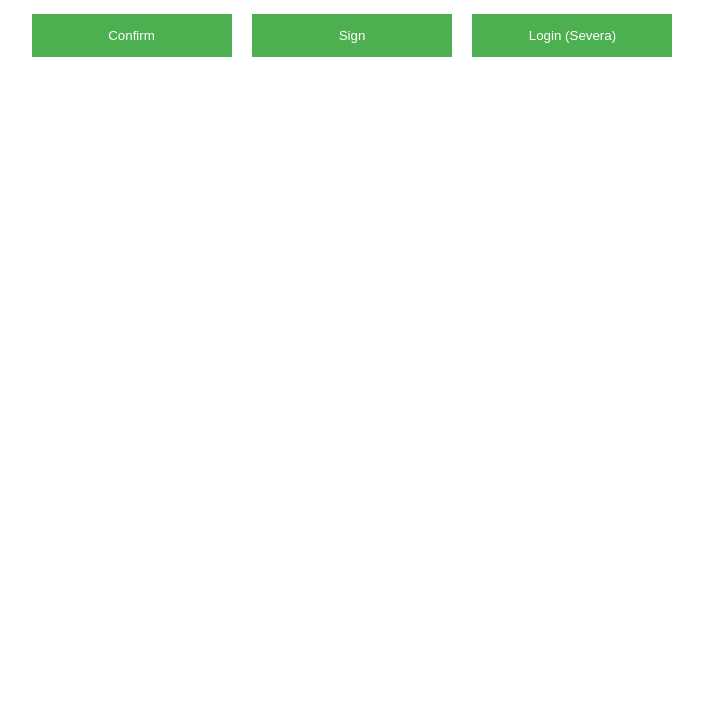
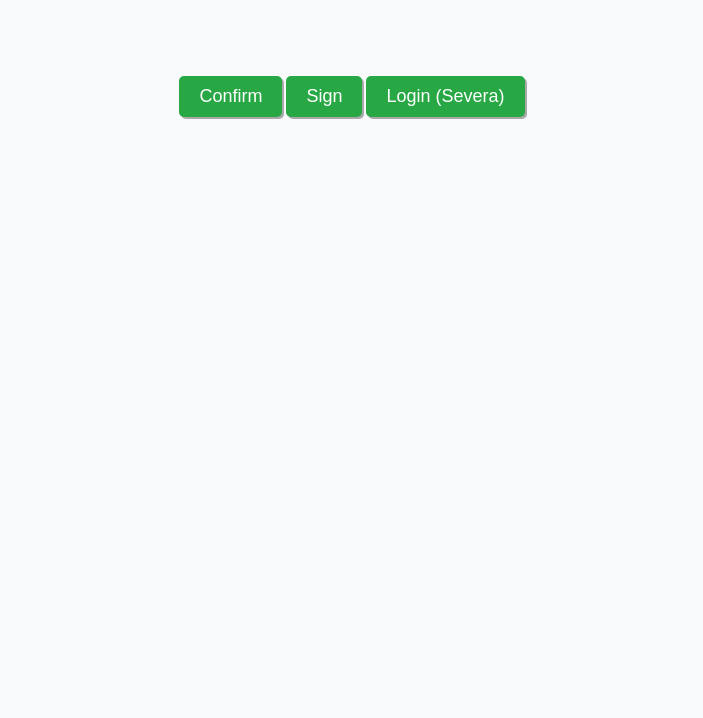
Before and after one commit to Vesku2000/Visma, a plain HTML site: page index.html in a window 1280 px wide. Shown: the part 82-800 px from the top of the page, without its empty margins (288-991 px from the left). Drawn offline with Linux system fonts and the light colour scheme.

Commit message:
styling this to look nicer

```diff
--- a/Visma.css
+++ b/Visma.css
@@ -1,30 +1,43 @@
+body {
+    display: flex;
+    flex-direction: column;
+    align-items: center;
+    background-color: #F8F9FA;
+}
 
-/* Add some styling for the webpage */
-body {
-    font-family: Arial, sans-serif;
-    text-align: center;
+#app {
+    margin-top: 50px;
 }
 
 h1 {
-    font-size: 2em;
-    margin-top: 30px;
+    text-align: center;
+    color: #17A2B8;
 }
 
-#app {
-    margin: 20px;
+.button {
+    background-color: #28A745;
+    color: white;
+    border: none;
+    padding: 10px 20px;
+    border-radius: 5px;
+    margin-top: 20px;
+    font-size: 18px;
+    cursor: pointer;
+    box-shadow: 2px 2px #A9A9A9;
+    position: relative;
 }
 
-/* Style for the buttons */
-.button {
-    background-color: #4CAF50;
+.button:hover::after {
+    content: attr(data-uri);
+    position: fixed; /* change position to fixed */
+    top: 50%;
+    left: 50%; /* center horizontally */
+    transform: translate(-50%, 10%); /* center vertically and position lower on the page */
+    background-color: #28A745;
     color: white;
-    padding: 14px 20px;
-    margin: 8px;
-    border: none;
-    cursor: pointer;
-    width: 200px;
+    padding: 5px;
+    border-radius: 5px;
+    white-space: nowrap;
+    font-size: 14px;
+    text-align: center;
 }
-
-.button:hover {
-    background-color: #3e8e41;
-}
--- a/index.html
+++ b/index.html
@@ -3,7 +3,7 @@
     <head>
         <title>Identity App</title>
         <script src="Identity.js"></script>
-        <link rel="stylesheet" type="text/css" href="/Visma.css">
+        <link rel="stylesheet" type="text/css" href="Visma.css">
     </head>
     <body>
         <h1>Visma Identity App</h1>
@@ -11,13 +11,18 @@
         <div id="app"></div>
 
         <div>
-            <button class="button" onclick="changeURI('visma-identity://confirm?source=netvisor&paymentnumber=102226')">Confirm</button>
-            <button class="button" onclick="changeURI('visma-identity://sign?source=vismasign&documentid=105ab44')">Sign</button>
-            <button class="button" onclick="changeURI('visma-identity://login?source=severa')">Login (Severa)</button>
+            <button
+                class="button"
+                data-uri="visma-identity://confirm?source=netvisor&paymentnumber=102226"
+                onclick="changeURI('visma-identity://confirm?source=netvisor&paymentnumber=102226')">Confirm</button>
+            <button
+                class="button"
+                data-uri="visma-identity://sign?source=vismasign&documentid=105ab44"
+                onclick="changeURI('visma-identity://sign?source=vismasign&documentid=105ab44')">Sign</button>
+            <button
+                class="button"
+                data-uri="visma-identity://login?source=severa"
+                onclick="changeURI('visma-identity://login?source=severa')">Login (Severa)</button>
         </div>
-
-        <script>
-
-        </script>
     </body>
 </html>
```
